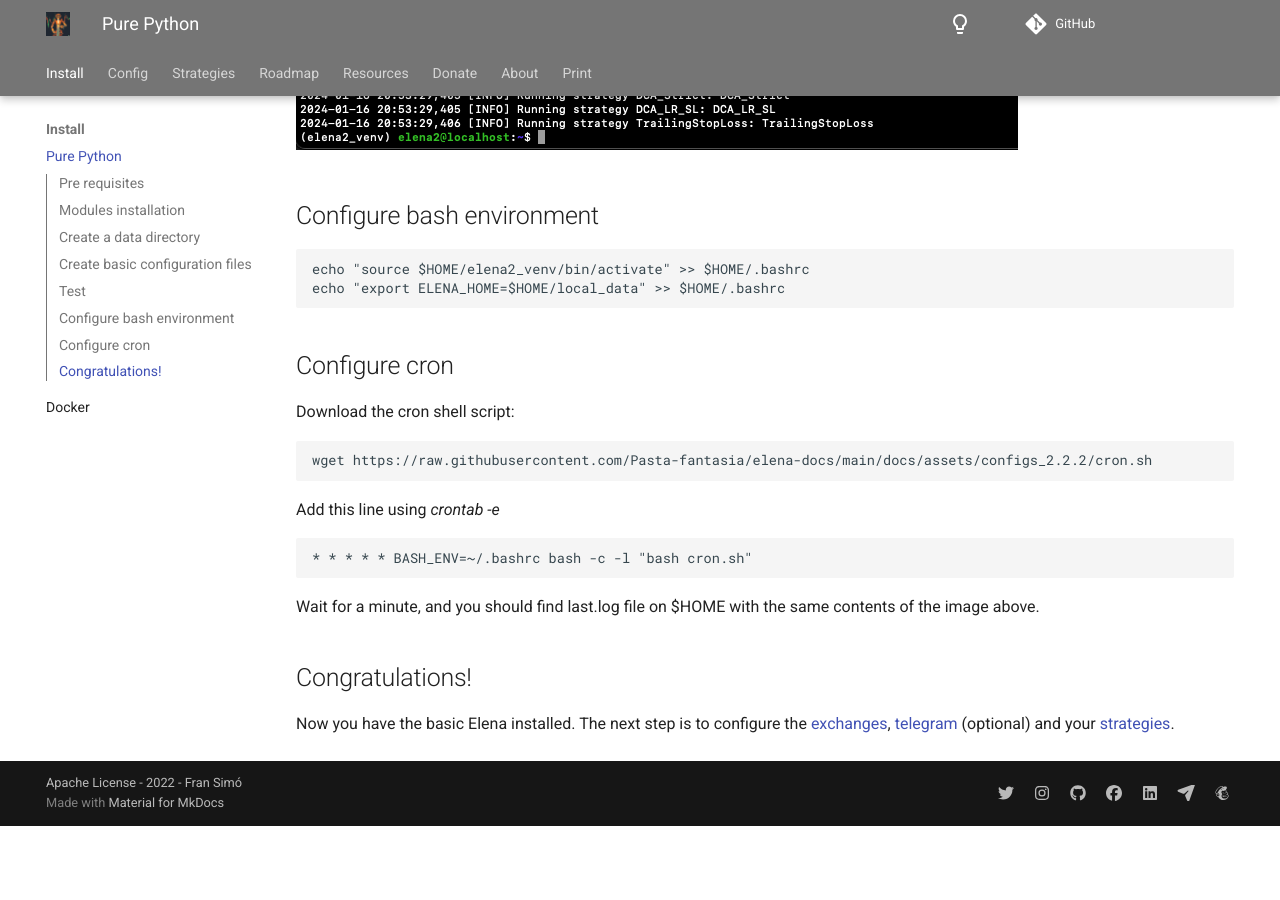
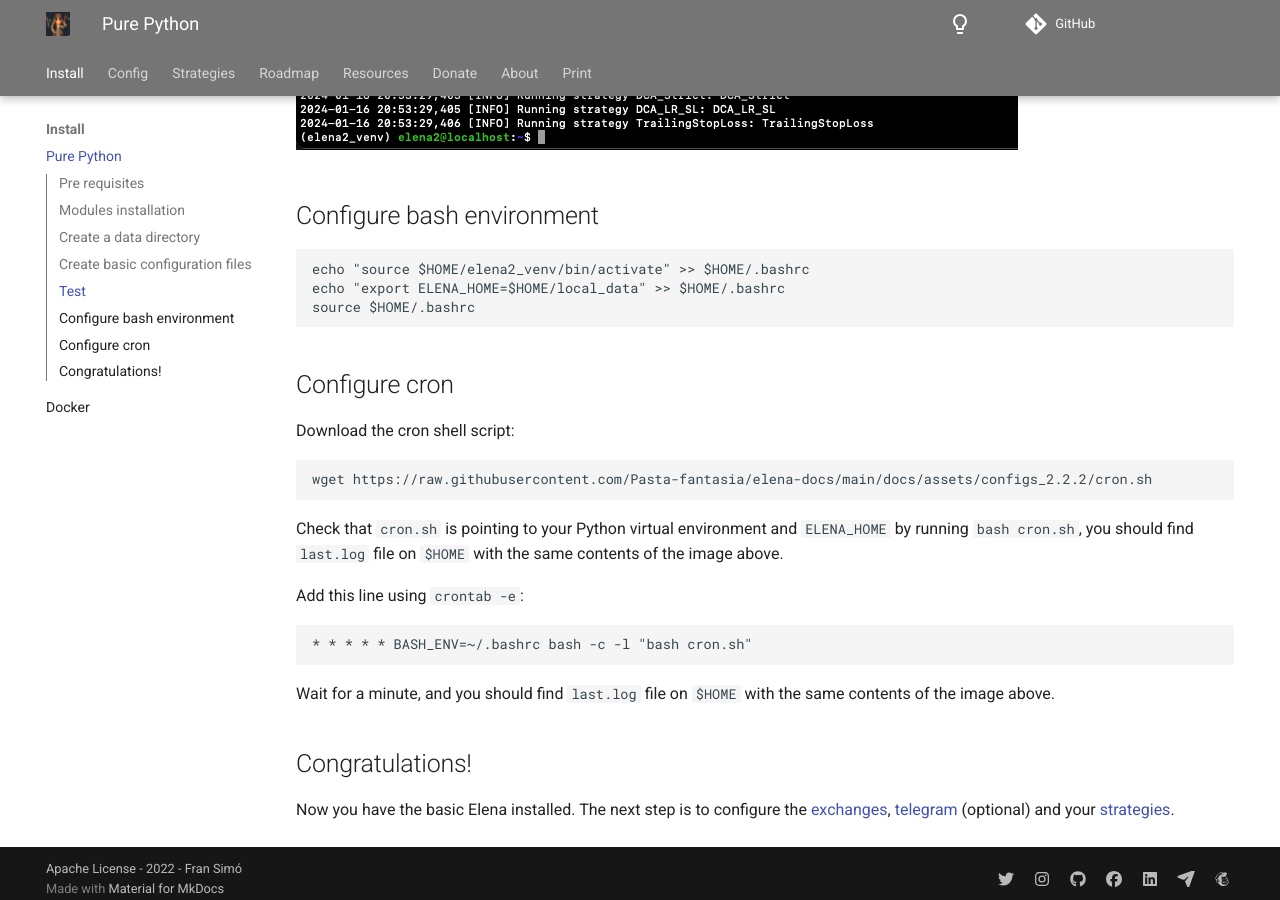
Before and after one commit to Pasta-fantasia/elena-docs, an MkDocs documentation site: the page built from docs/01_install/pure_python.md, in a window 1280 px wide and 900 px high, scrolled down 1438 px. Built offline with MkDocs 1.6.1 and Material for MkDocs 9.7.7, drawn with Linux system fonts in a browser that asks for light colours; comment, search, counter and statistics services are not loaded; before the commit the page ends 2264 px from its top, so only the background shows below that.

Commit message:
Refine installation doc

````diff
--- a/docs/01_install/pure_python.md
+++ b/docs/01_install/pure_python.md
@@ -54,6 +54,7 @@ You should see something like:
 ```
 echo "source $HOME/elena2_venv/bin/activate" >> $HOME/.bashrc
 echo "export ELENA_HOME=$HOME/local_data" >> $HOME/.bashrc
+source $HOME/.bashrc
 ```
 
 ## Configure cron
@@ -62,11 +63,16 @@ Download the cron shell script:
 ```
 wget https://raw.githubusercontent.com/Pasta-fantasia/elena-docs/main/docs/assets/configs_2.2.2/cron.sh
 ```
-Add this line using _crontab -e_
+
+Check that `cron.sh` is pointing to your Python virtual environment and `ELENA_HOME` by running `bash cron.sh`, you should find `last.log` file on `$HOME` with the same contents of the image above.
+
+
+Add this line using `crontab -e`:
 ```
 * * * * * BASH_ENV=~/.bashrc bash -c -l "bash cron.sh"
 ```
-Wait for a minute, and you should find last.log file on $HOME with the same contents of the image above.
+
+Wait for a minute, and you should find `last.log` file on `$HOME` with the same contents of the image above.
 
 ## Congratulations!
 
````
